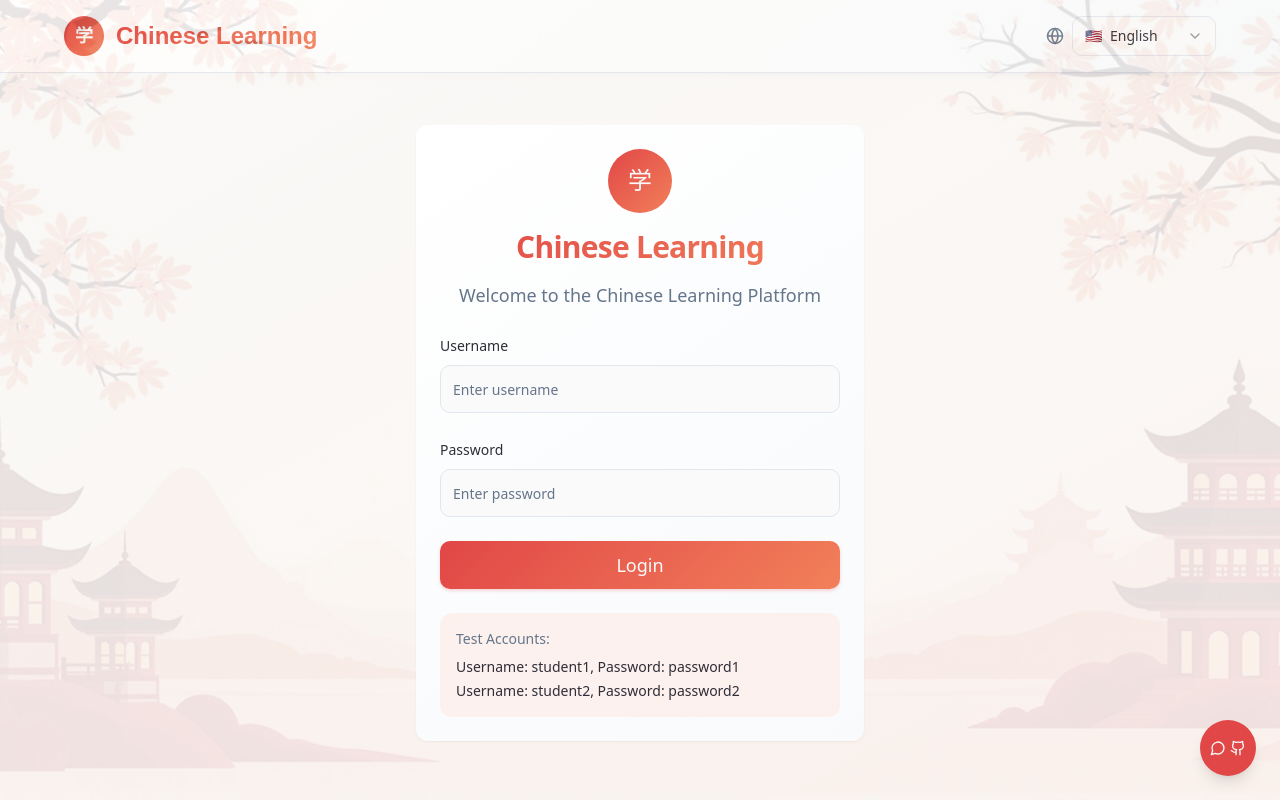
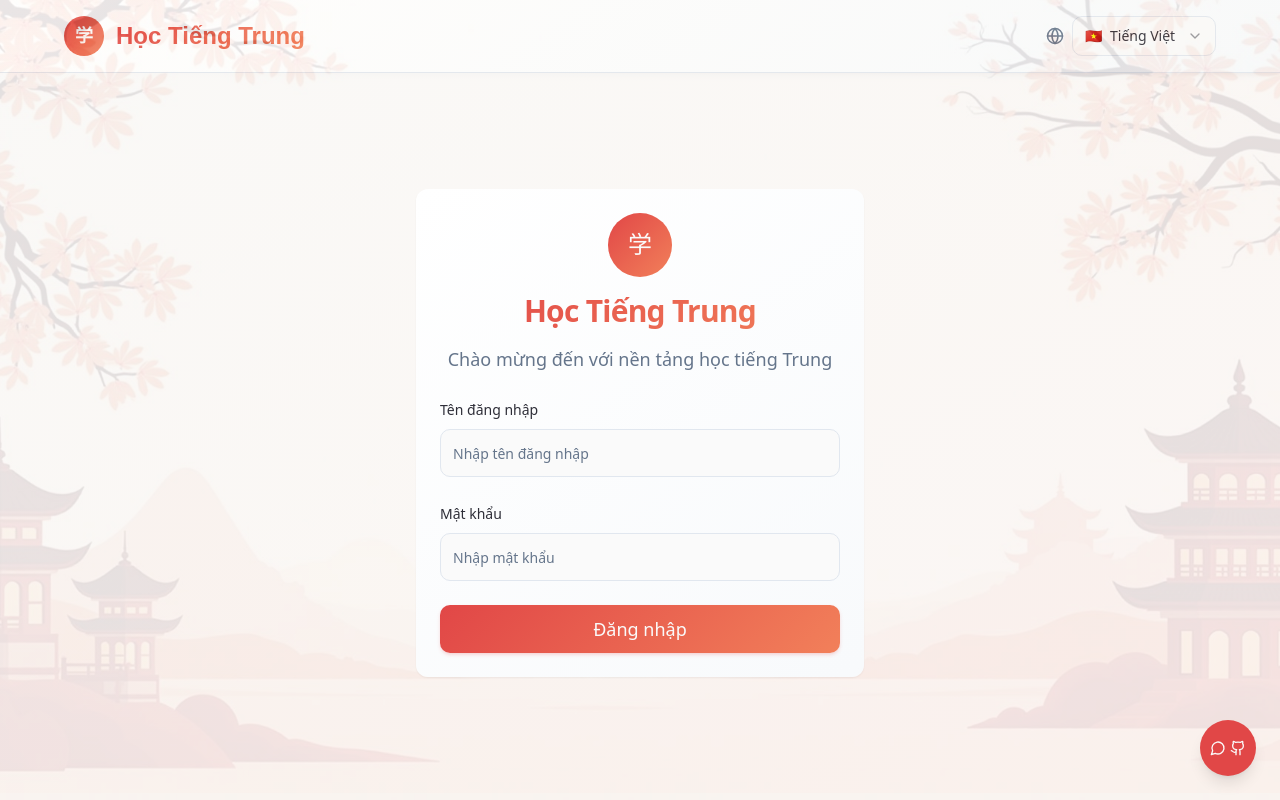
Before and after one commit to openVietAnh/hanzi-quiz-master, a React (Vite) app: page / in a window 1280 px wide. Built offline with nearby package versions, Linux system fonts and the light colour scheme; the HTML template or start-up script is replaced by a standard one.

Commit message:
Update default language and login page

```diff
--- a/src/components/LoginPage.tsx
+++ b/src/components/LoginPage.tsx
@@ -13,8 +13,7 @@ interface LoginPageProps {
 
 // Pre-configured users
 const validUsers = [
-  { username: "student1", password: "password1" },
-  { username: "student2", password: "password2" }
+  { username: "hothihang", password: "Hang1909" }
 ];
 
 const LoginPage = ({ onLogin }: LoginPageProps) => {
@@ -111,13 +110,6 @@ const LoginPage = ({ onLogin }: LoginPageProps) => {
               </Button>
             </form>
 
-            <div className="mt-6 p-4 bg-accent/50 rounded-lg">
-              <p className="text-sm text-muted-foreground mb-2">{t('testAccounts')}</p>
-              <div className="space-y-1 text-sm">
-                <div>{t('username')}: student1, {t('password')}: password1</div>
-                <div>{t('username')}: student2, {t('password')}: password2</div>
-              </div>
-            </div>
           </CardContent>
         </Card>
       </div>
--- a/src/hooks/useLanguage.tsx
+++ b/src/hooks/useLanguage.tsx
@@ -386,7 +386,7 @@ interface LanguageProviderProps {
 }
 
 export const LanguageProvider = ({ children }: LanguageProviderProps) => {
-  const [language, setLanguageState] = useState<Language>('en');
+  const [language, setLanguageState] = useState<Language>('vi');
 
   useEffect(() => {
     const savedLanguage = localStorage.getItem('language') as Language;
```
